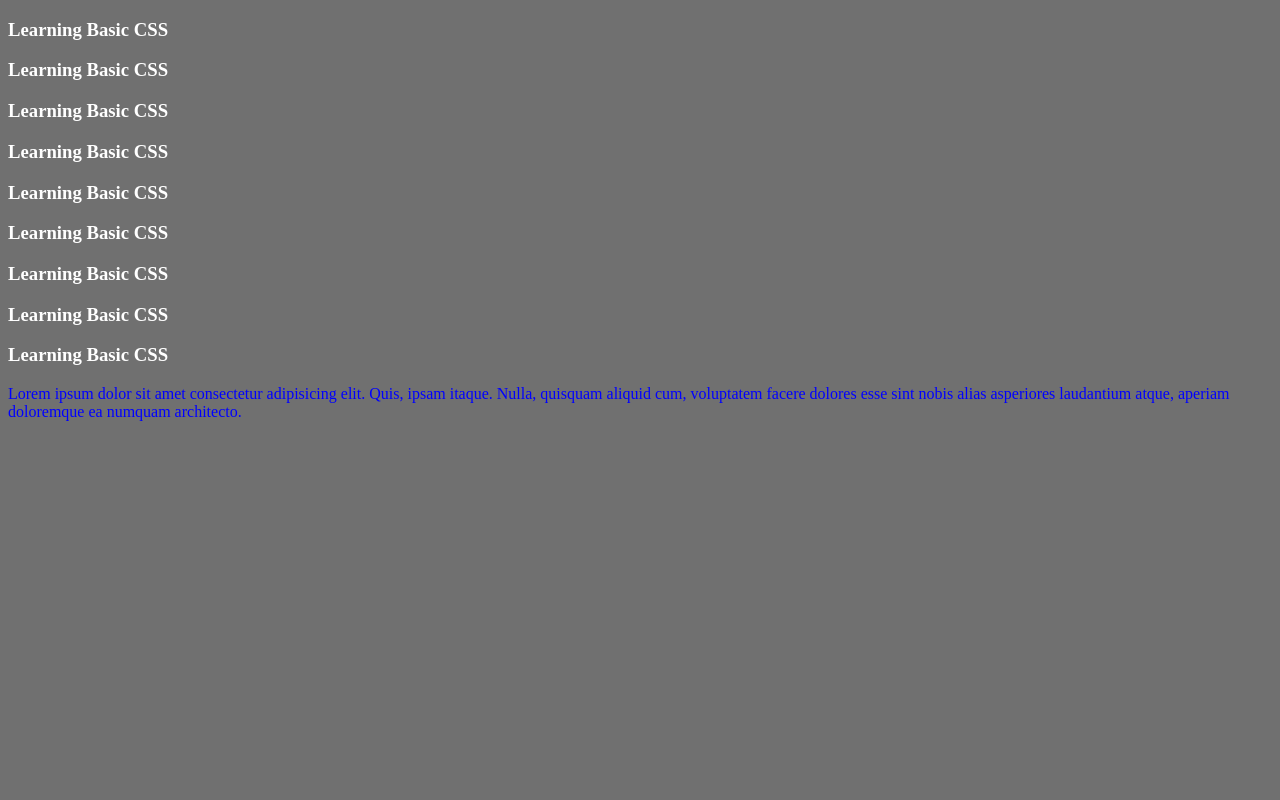
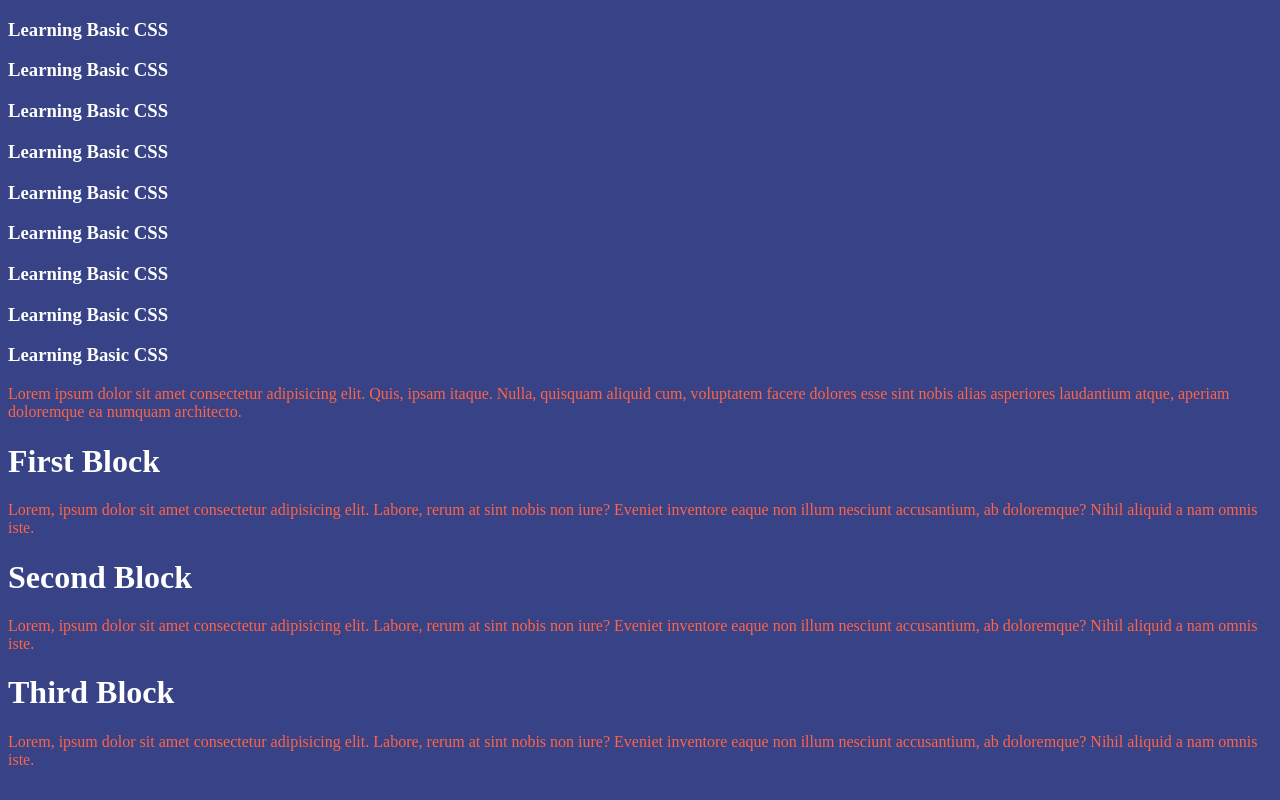
Before and after one commit to shamsulalam9815/programmin-hero, a plain HTML site: page index.html in a window 1280 px wide. Drawn offline with Linux system fonts and the light colour scheme.

Commit message:
adding three block in html

```diff
--- a/index.html
+++ b/index.html
@@ -24,5 +24,30 @@
       nobis alias asperiores laudantium atque, aperiam doloremque ea numquam
       architecto.
     </p>
+
+    <div>
+      <h1>First Block</h1>
+      <p>
+        Lorem, ipsum dolor sit amet consectetur adipisicing elit. Labore, rerum
+        at sint nobis non iure? Eveniet inventore eaque non illum nesciunt
+        accusantium, ab doloremque? Nihil aliquid a nam omnis iste.
+      </p>
+    </div>
+    <div>
+      <h1>Second Block</h1>
+      <p>
+        Lorem, ipsum dolor sit amet consectetur adipisicing elit. Labore, rerum
+        at sint nobis non iure? Eveniet inventore eaque non illum nesciunt
+        accusantium, ab doloremque? Nihil aliquid a nam omnis iste.
+      </p>
+    </div>
+    <div>
+      <h1>Third Block</h1>
+      <p>
+        Lorem, ipsum dolor sit amet consectetur adipisicing elit. Labore, rerum
+        at sint nobis non iure? Eveniet inventore eaque non illum nesciunt
+        accusantium, ab doloremque? Nihil aliquid a nam omnis iste.
+      </p>
+    </div>
   </body>
 </html>
--- a/style.css
+++ b/style.css
@@ -1,8 +1,8 @@
 * {
-  background-color: #707070;
+  background-color: #374386;
   color: white;
 }
 
 p {
-  color: blue;
+  color: tomato;
 }
```
